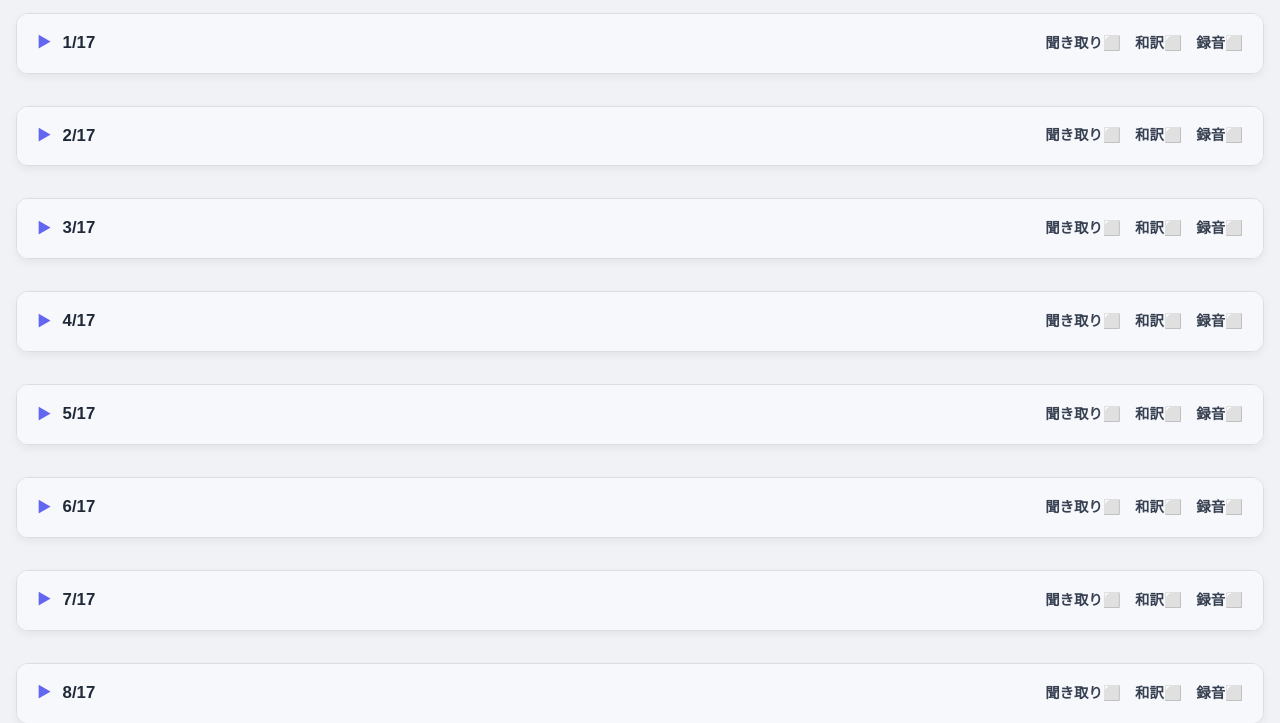
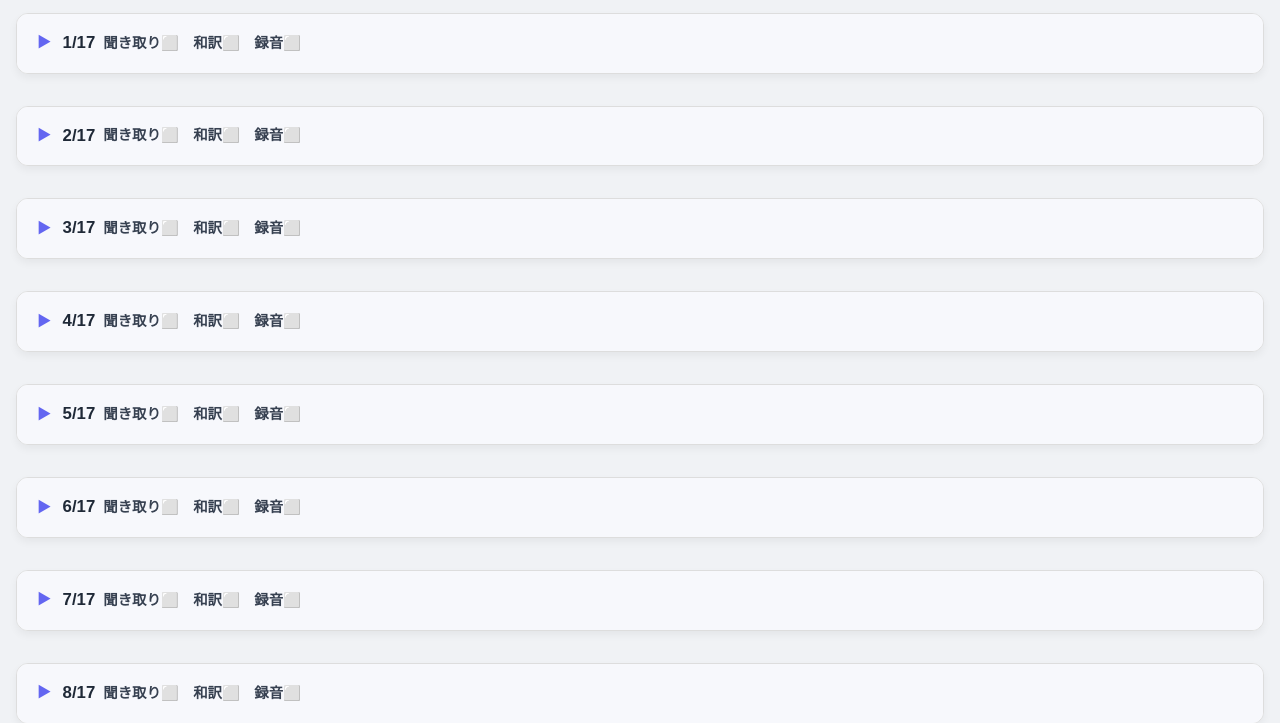
Before and after one commit to open-hearted/beta, a website: page preview_multiple_sections_with_pronunciation_assessment.html in a window 1280 px wide. Shown: the part 92-815 px from the top of the page. Drawn offline with Linux system fonts and the light colour scheme.

Commit message:
録音カードのエントリー表示を改善し、タイトルとステータスを統合してレイアウトを調整

```diff
--- a/preview_multiple_sections_with_pronunciation_assessment.html
+++ b/preview_multiple_sections_with_pronunciation_assessment.html
@@ -19,7 +19,8 @@
     .entry summary::-webkit-details-marker { display: none; }
     .entry.expanded summary,
     .entry[open] summary { border-bottom: 1px solid #e5e7eb; background: #eef2ff; }
-    .entry-title { flex: 1 1 160px; font-size: 1.05rem; }
+  .entry-heading { display: flex; align-items: center; gap: 8px; flex: 0 0 auto; }
+    .entry-title { flex: 0 0 auto; font-size: 1.05rem; }
     .entry-snippet { flex: 2 1 240px; font-size: 0.95rem; color: #6b7280; min-width: 0; overflow: hidden; text-overflow: ellipsis; white-space: nowrap; }
   .entry-status { flex: 0 0 auto; font-size: 0.9rem; color: #374151; margin-left: 0; }
     .entry-body { padding: 1.25rem; background: white; }
@@ -152,9 +153,11 @@ sentences.forEach((sentence, idx) => {
   card.innerHTML = `
   <details class="entry" data-section="${idx}">
     <summary>
-  <span class="entry-title">${idx + 1}/${totalSections}</span>
-  <span class="entry-snippet" id="summarySnippet_${idx}" style="display:none;"></span>
-  <span class="entry-status" id="status${idx}">聞き取り⬜　和訳⬜　録音⬜</span>
+      <span class="entry-heading">
+        <span class="entry-title">${idx + 1}/${totalSections}</span>
+        <span class="entry-status" id="status${idx}">聞き取り⬜　和訳⬜　録音⬜</span>
+      </span>
+      <span class="entry-snippet" id="summarySnippet_${idx}" style="display:none;"></span>
     </summary>
     <div class="entry-body">
       <audio controls src="${base}/${idx + 1}.mp3"></audio>
```
